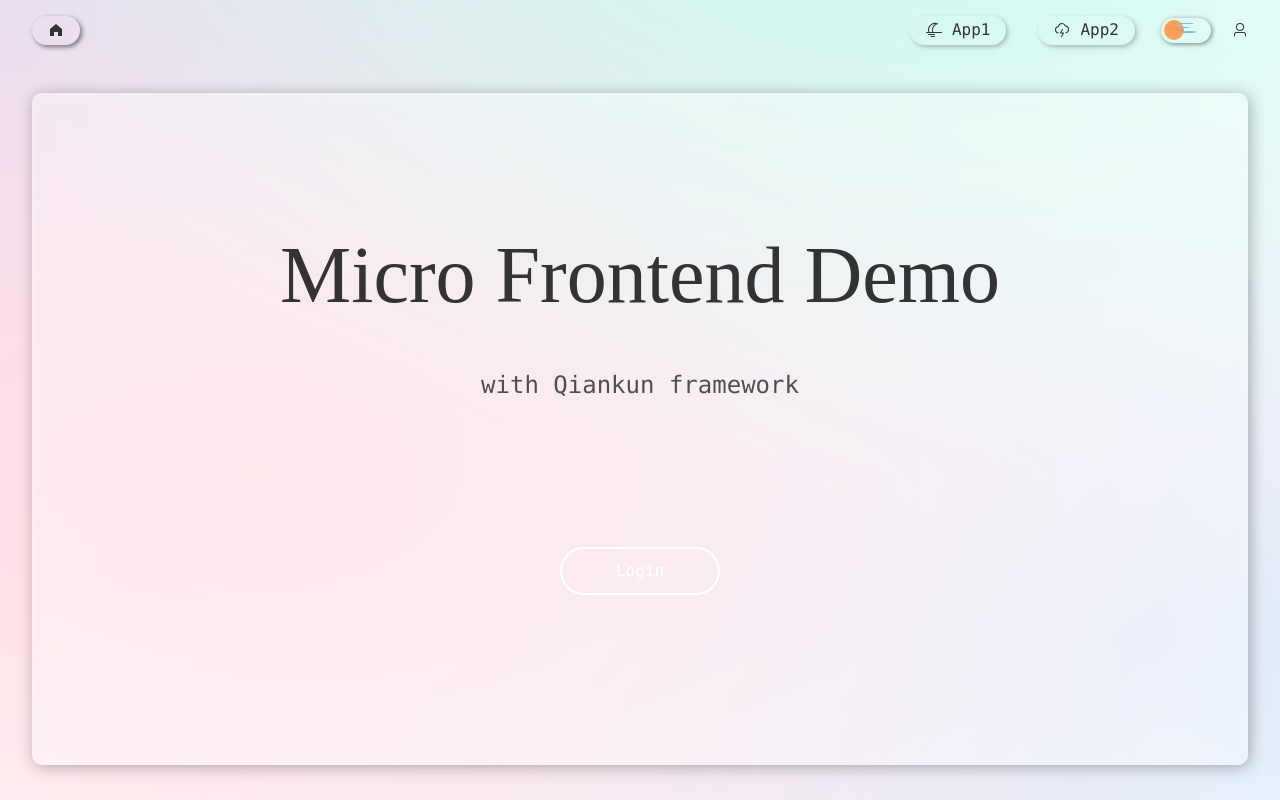
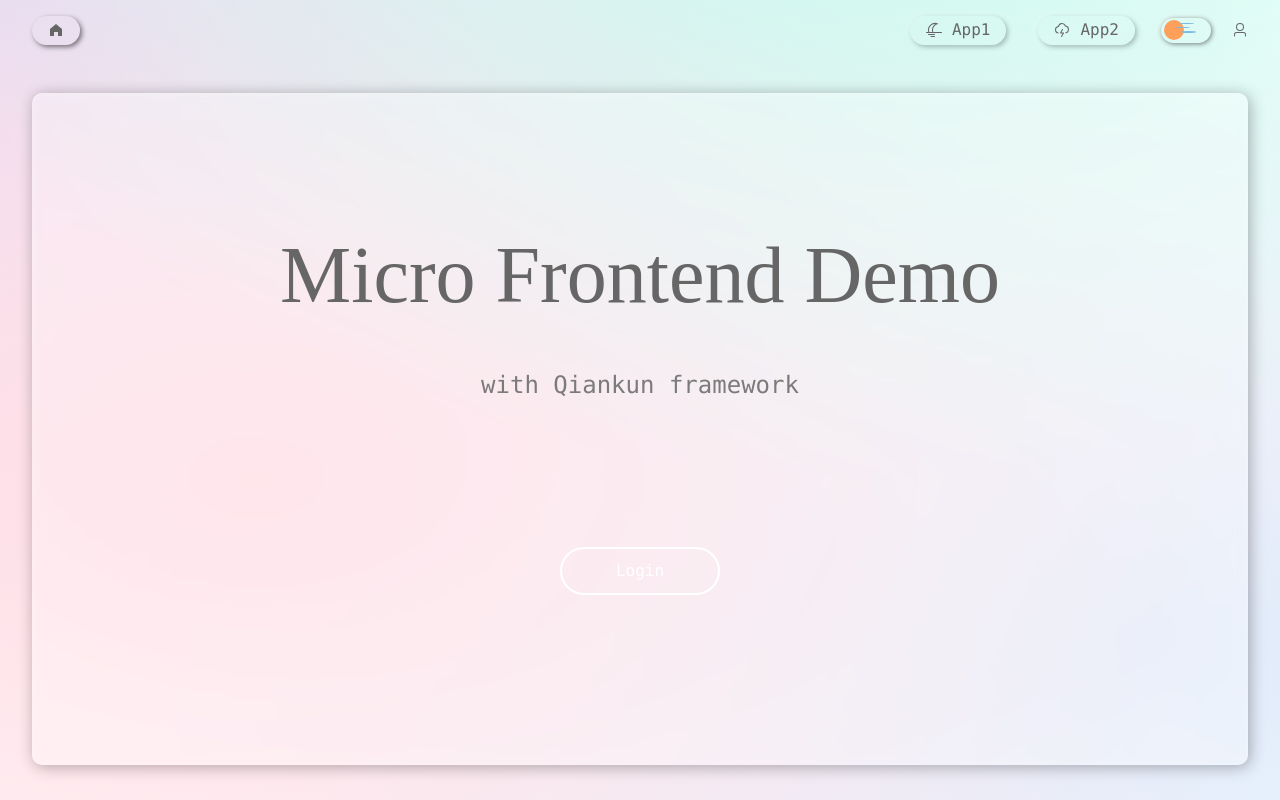
Before and after one commit to SpinaciaKeh/micro-frontend-demo-main-app, a Vue app: page /home in a window 1280 px wide. Built offline with nearby package versions, Linux system fonts and the light colour scheme; a web font is replaced by a local one.

Commit message:
fix: add type declaration

```diff
--- a/src/components/SwitchTheme.vue
+++ b/src/components/SwitchTheme.vue
@@ -23,8 +23,8 @@ nextTick(() => {
     '.switch-container input[type="checkbox"]'
   )
 
-  function switchTheme(e) {
-    if (e.target.checked) {
+  function switchTheme(e: Event) {
+    if ((e.target as HTMLInputElement).checked) {
       document.documentElement.setAttribute('data-theme', 'dark')
     } else {
       document.documentElement.setAttribute('data-theme', 'light')
--- a/src/styles/color.scss
+++ b/src/styles/color.scss
@@ -1,7 +1,7 @@
 :root {
   --highlight-color: #747bff;
   --ivory-white: #ECF0F3;
-  --text-color: #333333;
+  --text-color: #666666;
 }
 
 [data-theme='dark'] {
```
